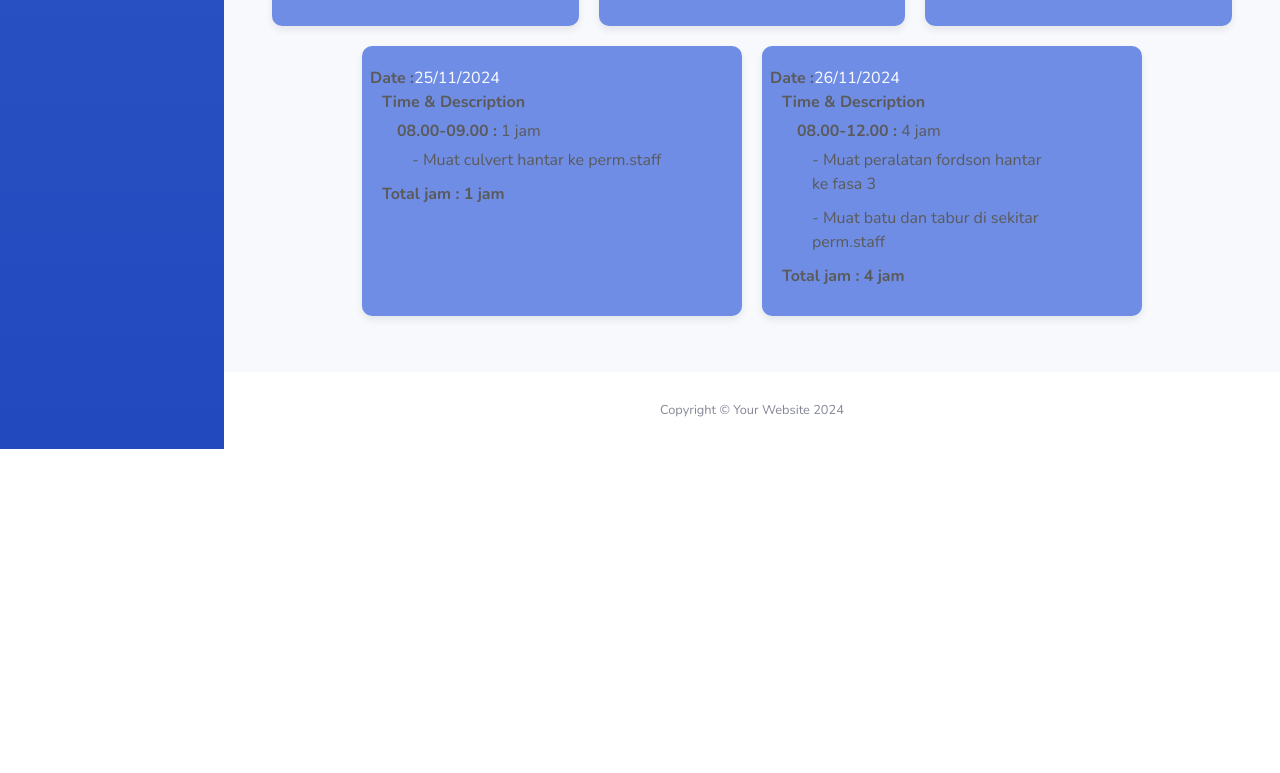
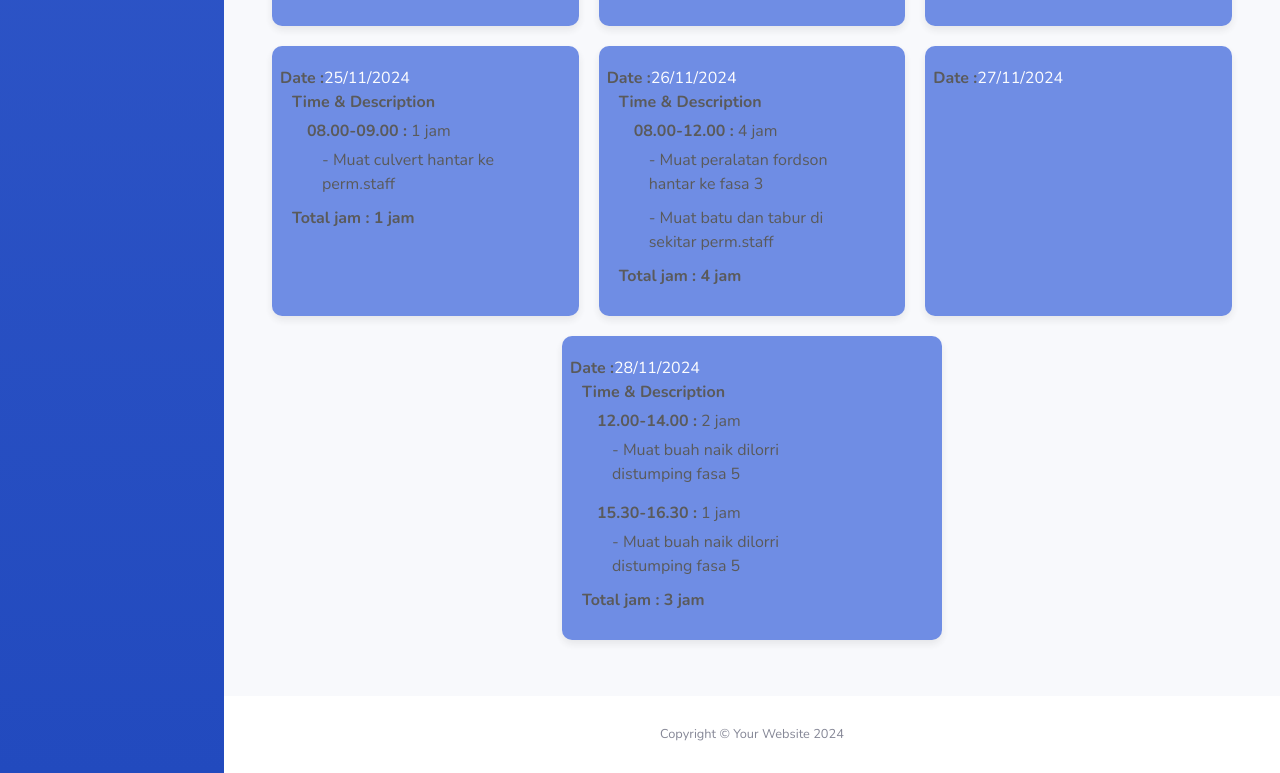
Before and after one commit to Iz-Technology/Backhoe, a plain HTML site: page november.html in a window 1280 px wide. Shown: the part 3140-3913 px from the top of the page. Before the commit the page ends 3589 px from the top, so only its background shows below. Drawn offline with nearby package versions, Linux system fonts and the light colour scheme.

Commit message:
memperbaharui gallery, november dan script

```diff
--- a/november.html
+++ b/november.html
@@ -746,6 +746,36 @@
                       </div>
                     </div>
 
+                    <div class="custom-card"> <!-- Custom card class -->
+                      <div class="row mb-2">
+                        <strong>Date :</strong> 27/11/2024
+                      </div>
+                    </div>
+
+                    <div class="custom-card"> <!-- Custom card class -->
+                      <div class="row mb-2">
+                        <strong>Date :</strong> 28/11/2024
+                        <div class="col-md-10">
+                          <strong>Time & Description</strong>
+                          <ul>
+                            <li><strong>12.00-14.00 :</strong> 2 jam
+                              <ul>
+                                <li>- Muat buah naik dilorri distumping fasa 5</li>
+                              </ul>
+                            </li>
+                            <li><strong>15.30-16.30 :</strong> 1 jam
+                              <ul>
+                                <li>- Muat buah naik dilorri distumping fasa 5</li>
+                              </ul>
+                            </li>
+                          </ul>
+                          <div>
+                            <strong>Total jam : 3 jam</strong>
+                          </div>
+                        </div>
+                      </div>
+                    </div>
+
 
 
 
--- a/script.js
+++ b/script.js
@@ -95,7 +95,7 @@ document.addEventListener("DOMContentLoaded", function () {
   // Data manual untuk jam
   var dailyHours = [
     0, 0, 8, 8, 8, 8, 8, 2, 8, 8, 9, 9, 10, 2, 10, 3, 9, 9, 4, 8, 9, 8, 8, 2, 1,
-    4,
+    4, 0, 3,
   ];
 
   // Hitung total jam
```
Also changed, not shown: gallery.html (+16 -0 lines).
